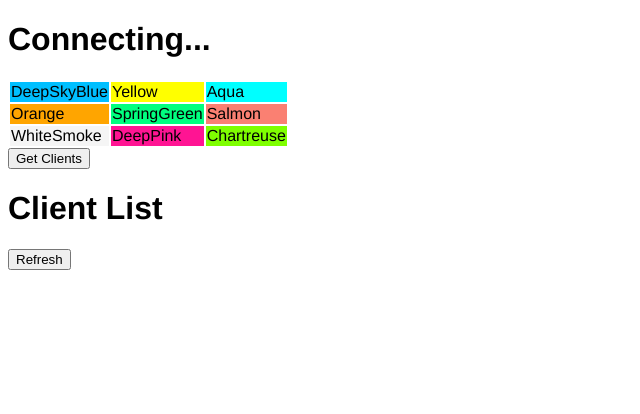
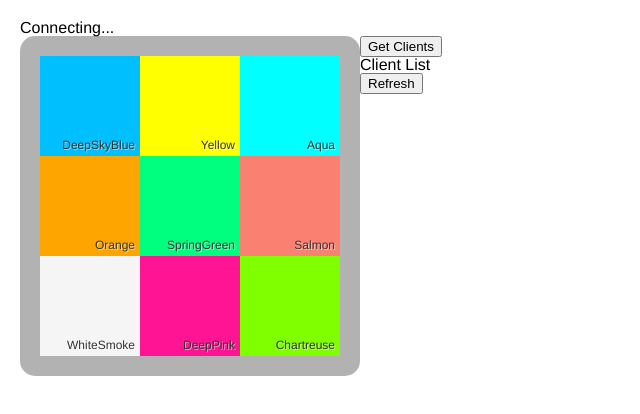
Before and after one commit to loopDelicious/outsidehacks, a website: page index.html in a window 1280 px wide. Shown: the whole page, without its empty margins (0-640 px from the left). Drawn offline with nearby package versions, Linux system fonts and the light colour scheme; no server answers.

Commit message:
update styles

```diff
--- a/index.html
+++ b/index.html
@@ -6,6 +6,7 @@
     <script src="https://cdnjs.cloudflare.com/ajax/libs/jquery/3.1.0/jquery.js"></script>
     <script src="/socket.io/socket.io.js"></script>
     <script src="/app.js"></script>
+    <link rel="stylesheet" href="/reset.css"/>
     <link rel="stylesheet" href="/index.css"/>
 
 </head>
@@ -33,11 +34,13 @@
         </table>
     </div>
 
-    <form id='get-clients'>
-        <button id='clients'>Get Clients</button>
-        <h1>Client List</h1>
-        <pre id="client-list"></pre>
-    </form>
+    <div>
+        <form id='get-clients'>
+            <button id='clients'>Get Clients</button>
+            <h1>Client List</h1>
+            <pre id="client-list"></pre>
+        </form>
+    </div>
 
     <form id='refresh-form'>
         <button id='refresh'>Refresh</button>
--- a/static/index.css
+++ b/static/index.css
@@ -6,6 +6,7 @@ html, body {
 
 body {
     transition: 500ms background-color;
+    padding:20px;
 }
 
 #admin {
@@ -15,3 +16,24 @@ body {
 #camera {
     background-color: gray;
 }
+
+#color-picker table {
+    border-collapse: collapse;
+}
+
+#color-picker td {
+    height: 100px;
+    width: 100px;
+    font-size: 12px;
+    color: #333;
+    text-shadow: 1px 1px rgba(255,255,255,0.5);
+    text-align: right;
+    vertical-align: bottom;
+    padding: 5px;
+}
+
+#color-picker{
+    border: 20px solid rgba(0,0,0,0.3);
+    float: left;
+    border-radius: 15px
+}
--- /dev/null
+++ b/static/reset.css
@@ -0,0 +1,78 @@
+/* http://meyerweb.com/eric/tools/css/reset/
+   v2.0 | 20110126
+   License: none (public domain)
+*/
+
+html, body, div, span, applet, object, iframe,
+h1, h2, h3, h4, h5, h6, p, blockquote, pre,
+a, abbr, acronym, address, big, cite, code,
+del, dfn, em, img, ins, kbd, q, s, samp,
+small, strike, strong, sub, sup, tt, var,
+b, u, i, center,
+dl, dt, dd, ol, ul, li,
+fieldset, form, label, legend,
+table, caption, tbody, tfoot, thead, tr, th, td,
+article, aside, canvas, details, embed,
+figure, figcaption, footer, header, hgroup,
+menu, nav, output, ruby, section, summary,
+time, mark, audio, video {
+    margin: 0;
+    padding: 0;
+    border: 0;
+    font-size: 100%;
+    font: inherit;
+    vertical-align: baseline;
+}
+/* HTML5 display-role reset for older browsers */
+article, aside, details, figcaption, figure,
+footer, header, hgroup, menu, nav, section {
+    display: block;
+}
+body {
+    line-height: 1;
+}
+ol, ul {
+    list-style: none;
+}
+blockquote, q {
+    quotes: none;
+}
+blockquote:before, blockquote:after,
+q:before, q:after {
+    content: '';
+    content: none;
+}
+table {
+    border-collapse: collapse;
+    border-spacing: 0;
+}
+
+
+/*border-box*/
+
+html {
+    box-sizing: border-box;
+}
+*, *:before, *:after {
+    box-sizing: inherit;
+}
+
+
+/**
+ * For modern browsers
+ * 1. The space content is one way to avoid an Opera bug when the
+ *    contenteditable attribute is included anywhere else in the document.
+ *    Otherwise it causes space to appear at the top and bottom of elements
+ *    that are clearfixed.
+ * 2. The use of `table` rather than `block` is only necessary if using
+ *    `:before` to contain the top-margins of child elements.
+ */
+.cf:before,
+.cf:after {
+    content: " "; /* 1 */
+    display: table; /* 2 */
+}
+
+.cf:after {
+    clear: both;
+}
```
